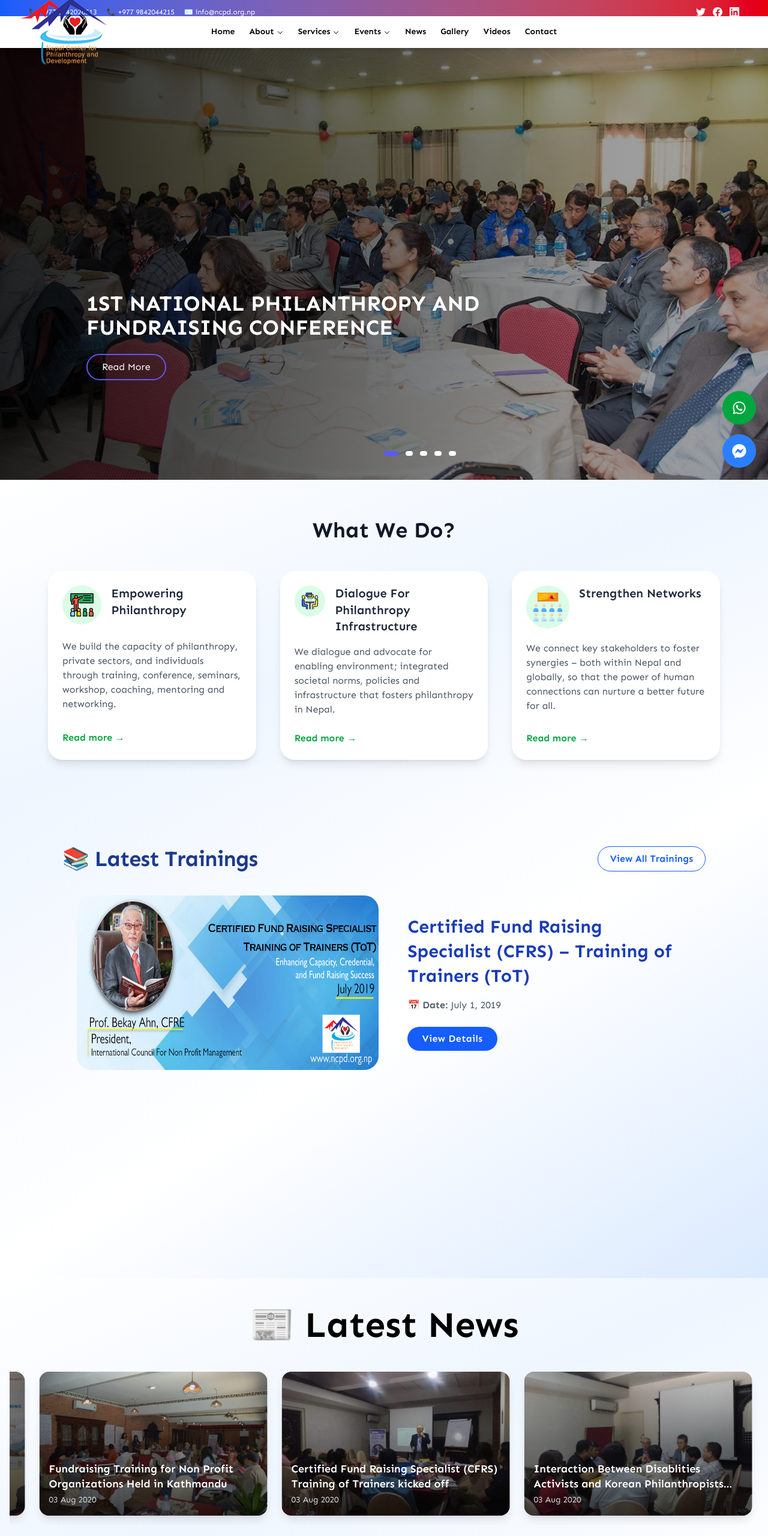
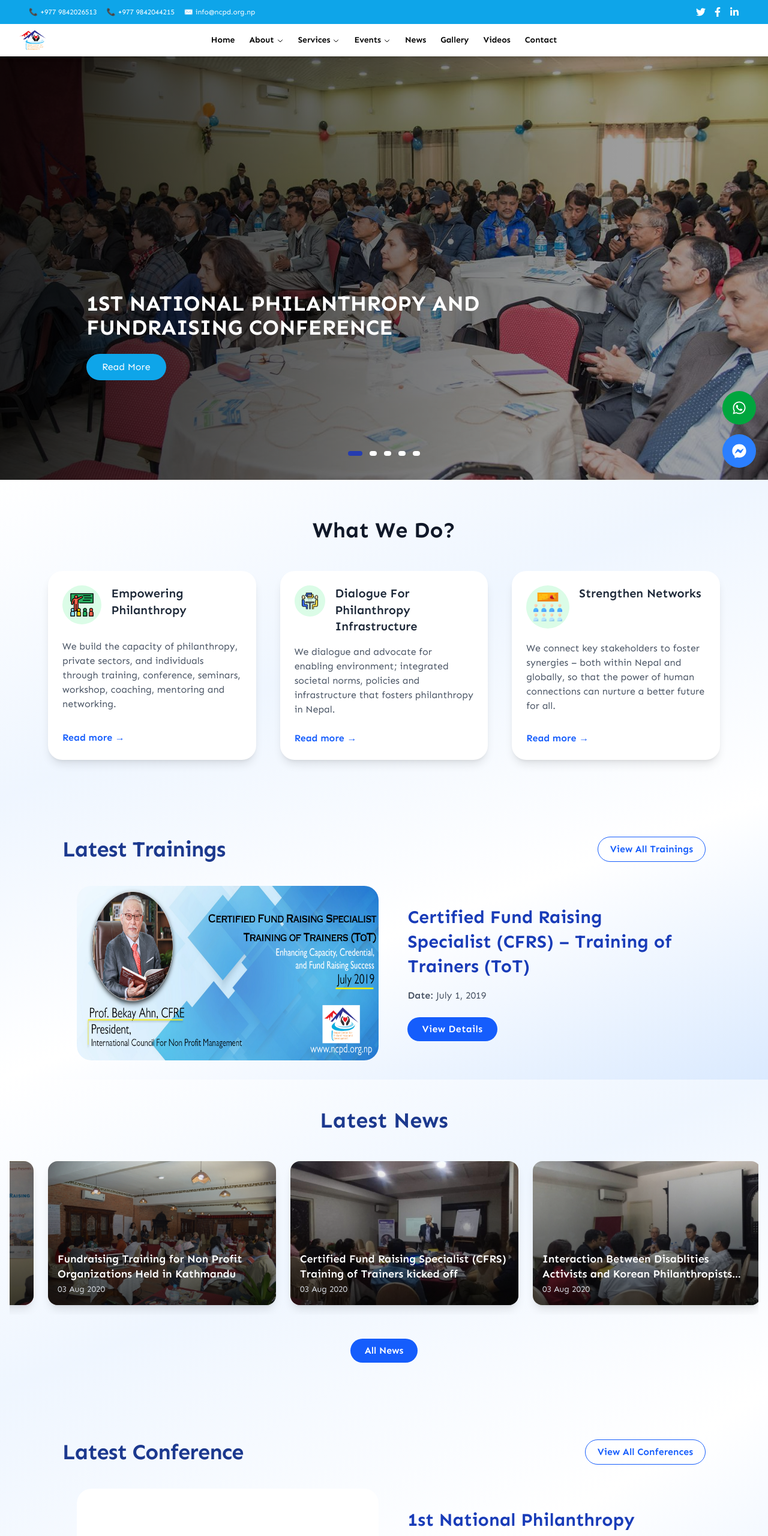
Before and after one commit to pracasupreti/ncpd.org.np, a Next.js app: page / in a window 1280 px wide. Shown: the top 2561 px of the page at 60% size. Built offline with nearby package versions, Linux system fonts and the light colour scheme; a web font is replaced by a local one.

Commit message:
Additional changes to header and carousel

```diff
--- a/components/header.tsx
+++ b/components/header.tsx
@@ -1,6 +1,7 @@
 "use client";
 import React, { useState, useEffect } from "react";
 import Image from "next/image";
+import { FaTwitter, FaFacebookF, FaLinkedinIn } from 'react-icons/fa';
 
 export default function Header() {
   const [isScrolled, setIsScrolled] = useState(false);
@@ -53,16 +54,10 @@ export default function Header() {
       {/* Fixed Header Wrapper */}
       <div className="fixed top-0 left-0 w-full z-50">
         {/* Contact Bar + Navbar */}
-        <div
-          className={`transition-all duration-300 ${
-            isScrolled
-              ? "h-14 pt-0 bg-white/5 backdrop-blur-xs shadow-md"
-              : "h-20 pt-0 bg-white shadow-md"
-          } flex flex-col`}
-        >
+        <div className="bg-white shadow-md transition-all duration-300">
           {/* Contact Bar */}
           <div
-            className={`bg-gradient-to-r from-blue-600 to-red-600 text-xs text-white transition-all duration-300 overflow-hidden leading-tight ${
+            className={`bg-[#0ea5e9] text-xs text-white transition-all duration-300 overflow-hidden leading-tight ${
               isScrolled ? "max-h-0 opacity-0" : "max-h-14 opacity-100"
             }`}
           >
@@ -85,37 +80,31 @@ export default function Header() {
 
               {/* Social Media Icons - Right Side */}
               <div className="flex items-center space-x-3">
-                <a href="#" className="hover:opacity-80 transition-opacity">
-                  <svg className="w-4 h-4 text-white" fill="currentColor" viewBox="0 0 24 24">
-                    <path d="M24 4.557c-.883.392-1.832.656-2.828.775 1.017-.609 1.798-1.574 2.165-2.724-.951.564-2.005.974-3.127 1.195-.897-.957-2.178-1.555-3.594-1.555-3.179 0-5.515 2.966-4.797 6.045-4.091-.205-7.719-2.165-10.148-5.144-1.29 2.213-.669 5.108 1.523 6.574-.806-.026-1.566-.247-2.229-.616-.054 2.281 1.581 4.415 3.949 4.89-.693.188-1.452.232-2.224.084.626 1.956 2.444 3.379 4.6 3.419-2.07 1.623-4.678 2.348-7.29 2.04 2.179 1.397 4.768 2.212 7.548 2.212 9.142 0 14.307-7.721 13.995-14.646.962-.695 1.797-1.562 2.457-2.549z"/>
-                  </svg>
+                <a href="https://twitter.com" target="_blank" rel="noopener noreferrer" className="hover:opacity-80 transition-opacity text-white">
+                  <FaTwitter size={16} />
                 </a>
-                <a href="#" className="hover:opacity-80 transition-opacity">
-                  <svg className="w-4 h-4 text-white" fill="currentColor" viewBox="0 0 24 24">
-                    <path d="M24 12.073c0-6.627-5.373-12-12-12s-12 5.373-12 12c0 5.99 4.388 10.954 10.125 11.854v-8.385H7.078v-3.47h3.047V9.43c0-3.007 1.792-4.669 4.533-4.669 1.312 0 2.686.235 2.686.235v2.953H15.83c-1.491 0-1.956.925-1.956 1.874v2.25h3.328l-.532 3.47h-2.796v8.385C19.612 23.027 24 18.062 24 12.073z"/>
-                  </svg>
+                <a href="https://facebook.com" target="_blank" rel="noopener noreferrer" className="hover:opacity-80 transition-opacity text-white">
+                  <FaFacebookF size={16} />
                 </a>
-                <a href="#" className="hover:opacity-80 transition-opacity">
-                  <svg className="w-4 h-4 text-white" fill="currentColor" viewBox="0 0 24 24">
-                    <path d="M20.447 20.452h-3.554v-5.569c0-1.328-.027-3.037-1.852-3.037-1.853 0-2.136 1.445-2.136 2.939v5.667H9.351V9h3.414v1.561h.046c.477-.9 1.637-1.85 3.37-1.85 3.601 0 4.267 2.37 4.267 5.455v6.286zM5.337 7.433c-1.144 0-2.063-.926-2.063-2.065 0-1.138.92-2.063 2.063-2.063 1.14 0 2.064.925 2.064 2.063 0 1.139-.925 2.065-2.064 2.065zm1.782 13.019H3.555V9h3.564v11.452zM22.225 0H1.771C.792 0 0 .774 0 1.729v20.542C0 23.227.792 24 1.771 24h20.451C23.2 24 24 23.227 24 22.271V1.729C24 .774 23.2 0 22.222 0h.003z"/>
-                  </svg>
+                <a href="https://linkedin.com" target="_blank" rel="noopener noreferrer" className="hover:opacity-80 transition-opacity text-white">
+                  <FaLinkedinIn size={16} />
                 </a>
               </div>
             </div>
           </div>
 
           {/* Navbar */}
-          <div className="container mx-auto px-4 sm:px-6 lg:px-12 flex items-center h-full relative">
+          <div className="container mx-auto px-4 sm:px-6 lg:px-12 flex items-center h-[54px] relative">
             {/* Logo */}
             <a href="/" className="flex items-center absolute left-4 lg:left-8 top-1/2 -translate-y-1/2">
               <Image
                 src="/logo.png"
                 alt="Logo"
-                width={isScrolled ? 60 : 85}
-                height={isScrolled ? 25 : 35}
                 priority
                 quality={100}
-                className="h-auto w-auto transition-all duration-300"
+                width={65} // you can keep or remove this now
+                height={65} // keep or remove this now
+                className="w-[45px] h-[35px] transition-all duration-300"
               />
             </a>
 
--- a/components/ui/carousel.tsx
+++ b/components/ui/carousel.tsx
@@ -74,7 +74,7 @@ const ImageCarousel: React.FC = () => {
             <h2 className="text-2xl sm:text-3xl md:text-4xl font-bold text-white max-w-3xl mx-auto">
               {slide.title}
             </h2>
-            <button className="mt-6 px-6 py-2 bg-none rounded-full border-2 border-primary text-white transition hover:bg-primary hover:text-white hover:border-primary cursor-pointer">
+            <button className="mt-6 px-6 py-2 bg-[#0ea5e9] rounded-full border-2 border-[#0ea5e9] text-white transition hover:bg-transparent hover:text-[#0ea5e9] cursor-pointer">
               {slide.button}
             </button>
           </div>
@@ -82,14 +82,14 @@ const ImageCarousel: React.FC = () => {
       ))}
 
       {/* Dots */}
-      <div className="absolute bottom-10 left-1/2 flex gap-3 z-20 ">
+      <div className="absolute bottom-10 left-1/2 -translate-x-1/2 flex gap-3 z-20">
         {slides.map((_, index) => (
           <button
             key={index}
             onClick={() => goToSlide(index)}
             className={`rounded-full transition-all duration-300 ${
               index === currentSlide
-                ? "bg-primary w-6 h-2"
+                ? "bg-[#253cb0] w-6 h-2"
                 : "bg-white hover:bg-green-400 w-3 h-2"
             }`}
             aria-label={`Go to slide ${index + 1}`}
--- a/components/ui/latest-conference.tsx
+++ b/components/ui/latest-conference.tsx
@@ -8,7 +8,7 @@ export default function LatestConferencePage() {
       {/* Header */}
       <header className="flex flex-col md:flex-row justify-between items-start md:items-center mb-10 gap-4">
         <h1 className="text-3xl md:text-4xl font-extrabold text-blue-900 tracking-tight">
-          🎤 Latest Conference
+          Latest Conference
         </h1>
         <a
           href="/conferences"
@@ -43,7 +43,7 @@ export default function LatestConferencePage() {
                 <li>impact and sustaining themselves.</li>
             </ul>
             <p className="text-gray-600 text-sm sm:text-base">
-              <span className="font-semibold">📅 Date:</span> July 1, 2019
+              <span className="font-semibold">Date:</span> July 1, 2019
             </p>
             <a
               href="/1st-national-philanthropy-and-fundraising-conference"
--- a/components/ui/latest-news.tsx
+++ b/components/ui/latest-news.tsx
@@ -53,8 +53,8 @@ export default function LatestNewsPage() {
     <section className="w-full bg-gradient-to-br from-white via-blue-50 to-white py-12 px-4 sm:px-6 lg:px-4 font-sans">
       {/* Header */}
       <div className="text-center mb-8">
-        <h2 className="text-2xl lg:text-6xl font-extrabold text-black">
-          📰 Latest News
+        <h2 className="text-3xl md:text-4xl font-extrabold text-blue-900">
+          Latest News
         </h2>
       </div>
 
@@ -92,9 +92,9 @@ export default function LatestNewsPage() {
       <div className="flex justify-center mt-10">
         <a
           href="/trainings"
-          className="bg-primary hover:bg-secondary text-white font-semibold py-2 px-6 rounded-full transition duration-300"
+          className="bg-blue-600 hover:bg-secondary text-white font-semibold py-2 px-6 rounded-full transition duration-300"
         >
-          All Trainings
+          All News
         </a>
       </div>
     </section>
--- a/components/ui/latest-trainings.tsx
+++ b/components/ui/latest-trainings.tsx
@@ -4,11 +4,11 @@ import Image from "next/image";
 
 export default function LatestTrainingPage() {
   return (
-    <div className="min-h-screen bg-gradient-to-br from-blue-50 via-white to-blue-100 font-sans text-gray-800 p-4 sm:p-6 lg:py-20 lg:px-26">
+    <div className="bg-gradient-to-br from-blue-50 via-white to-blue-100 font-sans text-gray-800 p-4 sm:p-6 lg:pt-16 lg:pb-8 lg:px-26">
       {/* Header */}
       <header className="flex flex-col md:flex-row justify-between items-start md:items-center mb-10 gap-4">
         <h1 className="text-3xl md:text-4xl font-extrabold text-blue-900 tracking-tight">
-          📚 Latest Trainings
+          Latest Trainings
         </h1>
         <a
           href="/trainings"
@@ -38,7 +38,7 @@ export default function LatestTrainingPage() {
               Certified Fund Raising Specialist (CFRS) – Training of Trainers (ToT)
             </h2>
             <p className="text-gray-600 text-sm sm:text-base">
-              <span className="font-semibold">📅 Date:</span> July 1, 2019
+              <span className="font-semibold">Date:</span> July 1, 2019
             </p>
             <a
               href="/certified-fund-raising-specialist-cfrs-training-of-trainers-tot"
--- a/components/ui/whatwedo.tsx
+++ b/components/ui/whatwedo.tsx
@@ -60,7 +60,7 @@ const WhatWeDoPage: React.FC = () => {
 
             <a
               href={item.link}
-              className="inline-block text-green-600 font-semibold hover:text-green-800 text-sm sm:text-base transition-all duration-300"
+              className="inline-block text-blue-600 font-semibold hover:text-green-800 text-sm sm:text-base transition-all duration-300"
             >
               Read more →
             </a>
--- a/tailwind.config.js
+++ b/tailwind.config.js
@@ -10,6 +10,10 @@ module.exports = {
       fontFamily: {
         tiktok: ['"TikTok Sans"', "sans-serif"],
       },
+      colors: {
+        primary: "#0EA5E9",   // Tailwind's sky-500 color
+        secondary: "#f97316", // Tailwind's orange-500 color (you can adjust)
+      },
     },
   },
   plugins: [],
```
Also changed, not shown: 1 other file (tests, documents, lock files or other folders).
